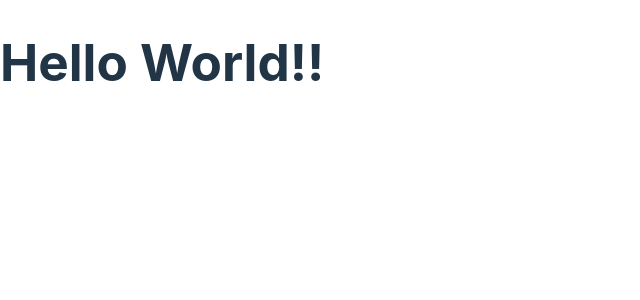
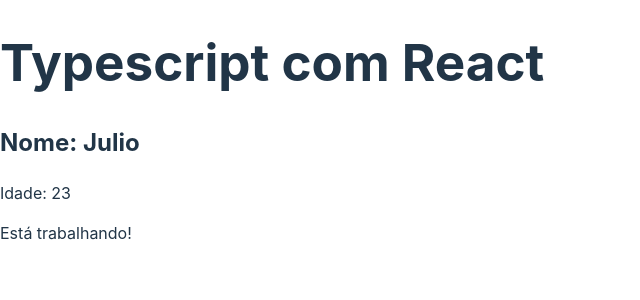
Before and after one commit to MACHADOKING/curso-matheus-battisti, a React app in the folder 9 - TypeScript - React/: page / in a window 1280 px wide. Shown: the top 300 px of the page, without its empty margins (0-640 px from the left). Built offline with nearby package versions, Linux system fonts and the light colour scheme; the HTML template or start-up script is replaced by a standard one.

Commit message:
Feat: variables with react and typescript

```diff
--- a/9 - TypeScript - React/src/App.tsx
+++ b/9 - TypeScript - React/src/App.tsx
@@ -1,10 +1,19 @@
 import "./App.css";
 
 function App() {
+  // 1 - Variaveis
+
+  const name: string = "Julio";
+  const age: number = 23;
+  const isWorking: boolean = true;
+
   return (
-    <>
-      <h1>Hello World!!</h1>
-    </>
+    <div className="App">
+      <h1>Typescript com React</h1>
+      <h2>Nome: {name}</h2>
+      <p>Idade: {age}</p>
+      {isWorking && <p>Está trabalhando!</p>}
+    </div>
   );
 }
 
```
